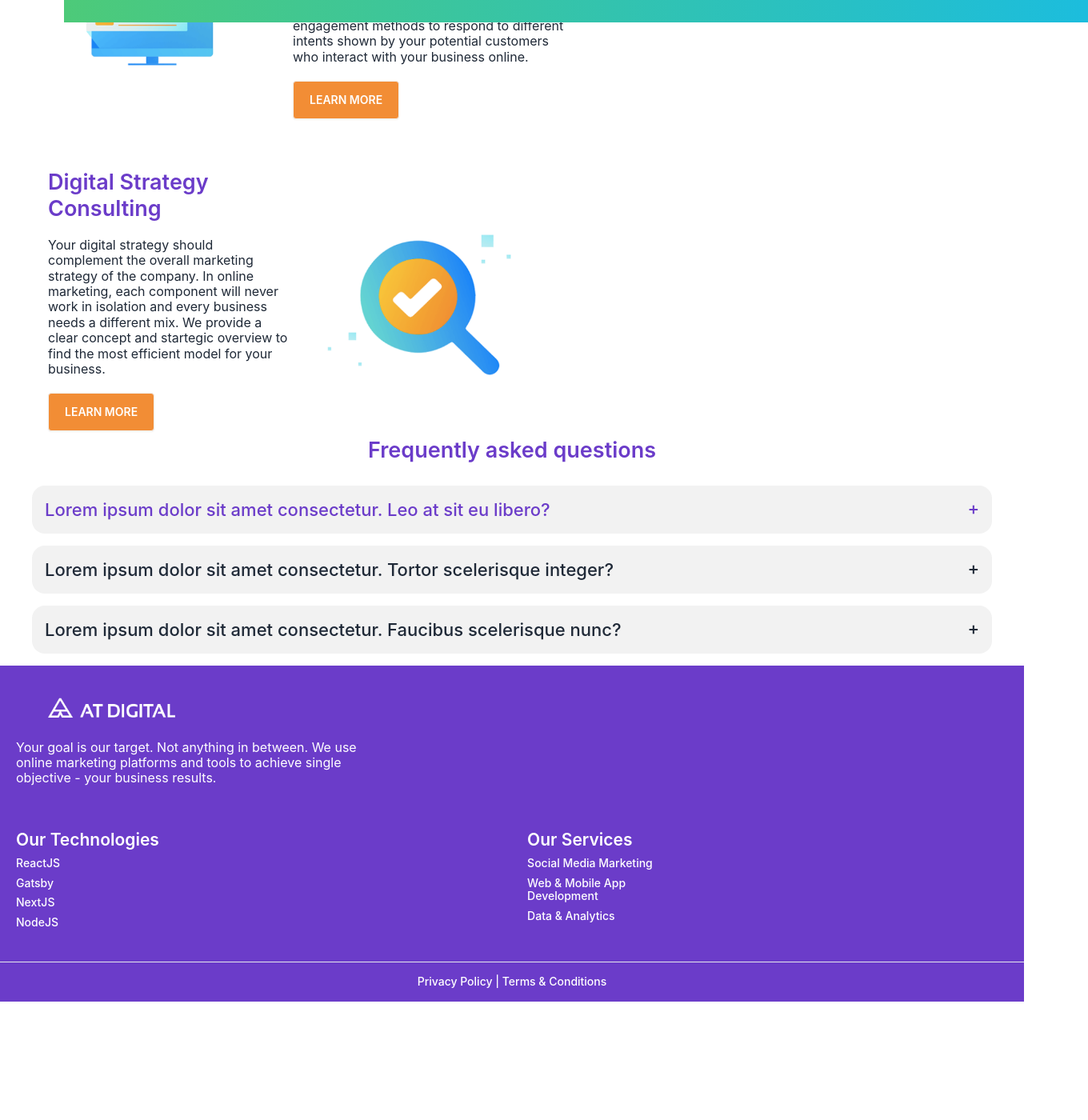
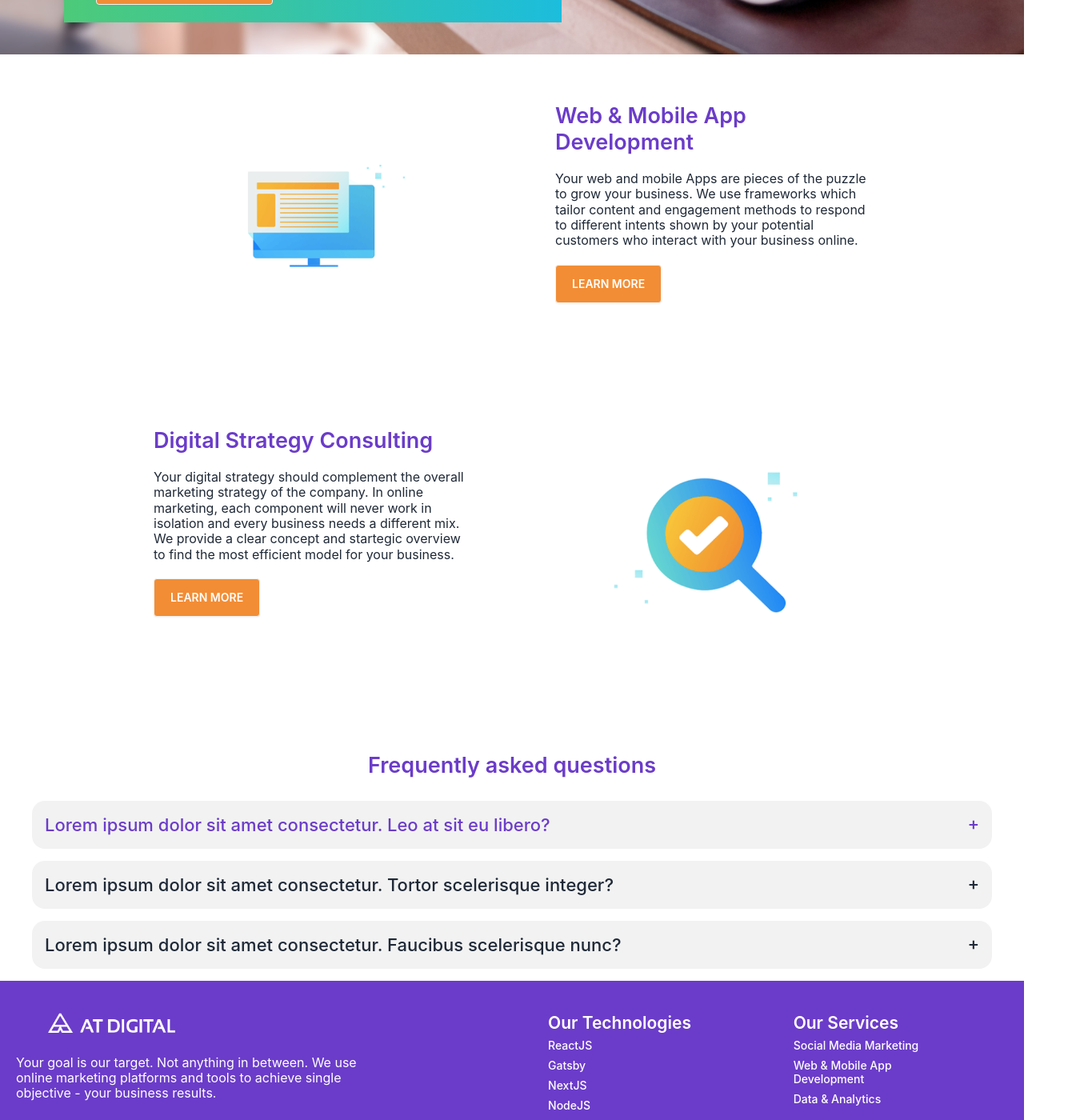
Before and after one commit to iamakmal/frontend-web, a React (Create React App) app: page / in a window 1280 px wide. Shown: the part 700-2100 px from the top of the page at 80% size, 1360 px wide, since content can reach past the window. Before the commit the page ends 1952 px from the top, so only its background shows below. Built offline with nearby package versions, Linux system fonts and the light colour scheme.

Commit message:
made changes to accomodate responsiveness for lg screen

```diff
--- a/src/components/Footer.jsx
+++ b/src/components/Footer.jsx
@@ -3,7 +3,7 @@ import React from 'react'
 export default function Footer() {
   return (
     <>
-<footer className="footer md:grid-rows-2 p-10 bg-main text-white px-[20px]">
+<footer className="footer md:grid-rows-2 lg:grid-rows-1 p-10 bg-main text-white px-[20px]">
   <nav className="md:col-span-2">
   <img className="h-[25px] w-[238.89px] px-10 mb-[20px]" src="/Logo.png" alt="logo"/>
   <p className="text-[16px] leading-[19.2px] font-normal">Your goal is our target. Not anything in between. We use<br/> online marketing platforms and tools to achieve single<br/> objective - your business results.</p>
--- a/src/components/FrequentlyAsked.jsx
+++ b/src/components/FrequentlyAsked.jsx
@@ -2,8 +2,8 @@ import React from 'react'
 
 export default function FrequentlyAsked() {
     return (
-        <div className="mt-[60px] mx-[20px] md:mx-[40px]">
-        <h1 className="text-main font-semibold text-[27px] leading-[33px] text-center mb-[28px]">Frequently asked questions</h1>
+        <div className="mx-[20px] md:mx-[40px]">
+        <h1 className="mt-[60px] text-main font-semibold text-[27px] leading-[33px] text-center mb-[28px]">Frequently asked questions</h1>
         <div className="collapse collapse-plus bg-base-200 mb-[15px]">
                 <input type="radio" name="my-accordion-3" />
                 <div className="collapse-title text-[22px] font-medium text-main leading-[28px]">
--- a/src/components/Hero.jsx
+++ b/src/components/Hero.jsx
@@ -4,8 +4,8 @@ export default function Hero() {
   return (
     <>
     <div className="relative w-full">
-    <img src="./Hero.png" alt="Hero" className="h-[218px] w-full object-cover md:h-[448px]"/>
-    <div className="w-full h-[294px] md:h-[258px] lg:absolute lg:top-[354px] lg:left-20 lg:h-[306px] flex flex-col bg-gradient-to-r from-[#4DCA79] to-[#1CBDDD] pt-[24px] pr-[40px] pb-[32px] pl-[40px]">
+    <img src="./Hero.png" alt="Hero" className="h-[218px] w-full object-cover md:h-[448px] lg:h-[700px]"/>
+    <div className="h-[294px] md:h-[258px] lg:absolute lg:top-[354px] lg:left-20 lg:h-[306px] lg:w-[622px] flex flex-col bg-gradient-to-r from-[#4DCA79] to-[#1CBDDD] pt-[24px] pr-[40px] pb-[32px] pl-[40px]">
     <div>
     <h1 className="md:text-[48px] md:leading-[48px] font-bold text-white text-[36px] leading-[36px]">We Crush Your Competitors, Goals, And Sales Records - Without The B.S.</h1>
     </div>
--- a/src/components/Services.jsx
+++ b/src/components/Services.jsx
@@ -4,9 +4,9 @@ export default function Services() {
   return (
     <div className="mt-[60px]">
 
-    <div className="grid gap-1 md:grid-cols-2 w-[335px] h-[572.82px] justify-center items-center m-5 md:w-[688px] md:h-[275px]">
+    <div className="grid gap-[20px] lg:gap-[108px] md:grid-cols-2 w-[335px] h-[572.82px] mx-auto m-5 md:w-[688px] md:h-[275px] lg:w-[896px] lg:h-[346px]">
     <div>
-    <img src="./service1.png" className="h-[275.82px] w-[275px] mx-[30px]" alt="web"/>
+    <img src="./service1.png" className="h-[275.82px] w-[275px] mx-auto" alt="web"/>
     </div>
     <div className="text-center md:text-left">
         <h1 className="text-main font-semibold text-[27px] leading-[33px] mb-[20px]">Web & Mobile App Development</h1>
@@ -15,9 +15,9 @@ export default function Services() {
     </div>
     </div>
 
-    <div className="grid gap-1 md:grid-cols-2 w-[335px] h-[572.82px] justify-center items-center m-5 mt-[60px] md:w-[688px] md:h-[275px] md:px-[40px]">
+    <div className="grid gap-[20px] lg:gap-[108px] md:grid-cols-2 w-[335px] h-[572.82px] mx-auto m-5 mt-[60px] md:w-[688px] md:h-[275px] lg:w-[896px] lg:h-[346px]">
     <div className="md:order-2">
-    <img src="./service2.png" className="h-[276px] w-[275px] mx-[30px]" alt="digital"/>
+    <img src="./service2.png" className="h-[276px] w-[275px] mx-auto" alt="digital"/>
     </div>
     <div className="text-center md:text-left md:order-1">
         <h1 className="text-main font-semibold text-[27px] leading-[33px] mb-[20px]">Digital Strategy Consulting</h1>
```
